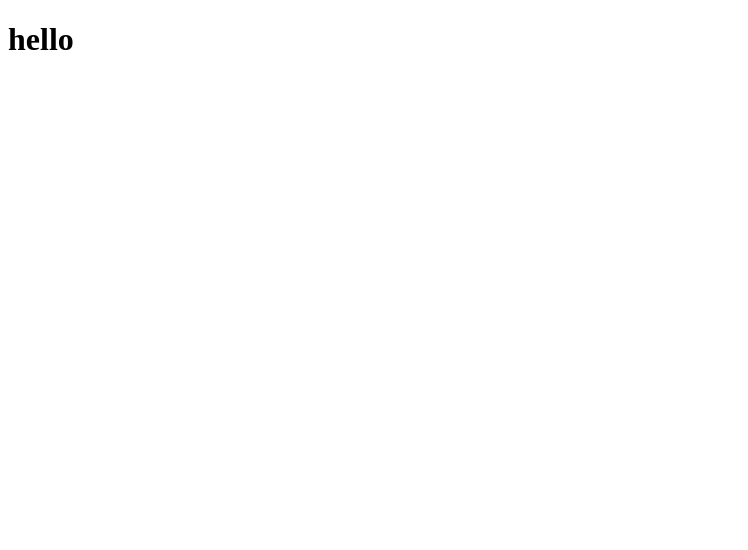
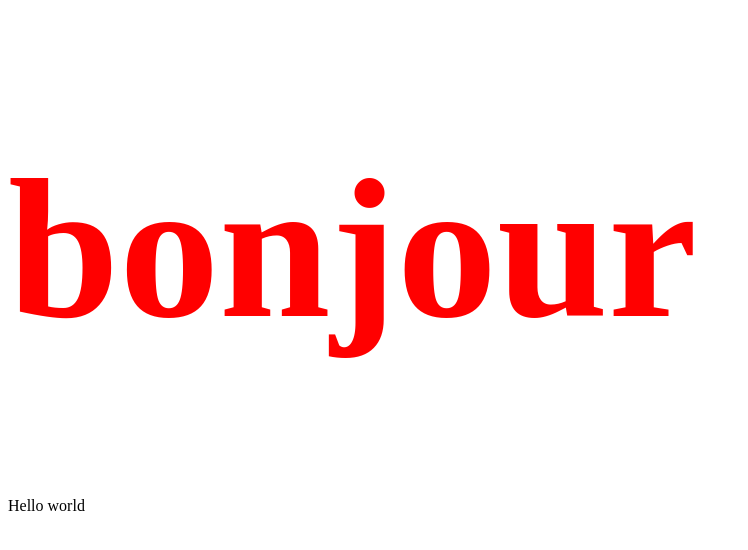
Before and after one commit to anthony1334/js-init, a plain HTML site: page index.html in a window 1280 px wide. Shown: the whole page, without its empty margins (0-748 px from the left). Drawn offline with Linux system fonts and the light colour scheme.

Commit message:
test connection

```diff
--- a/index.html
+++ b/index.html
@@ -4,9 +4,10 @@
     <meta charset="UTF-8">
     <meta http-equiv="X-UA-Compatible" content="IE=edge">
     <meta name="viewport" content="width=device-width, initial-scale=1.0">
-    <title>Document</title>
+    <title>Hello world</title>
 </head>
 <body>
-    <h1>hello</h1>
+    <h1 id ="titre">bonjour</h1>
+    <script src="./script.js"></script>
 </body>
 </html>
--- /dev/null
+++ b/script.js
@@ -0,0 +1,4 @@
+document.writeln("Hello world");
+let title = document.getElementById('titre');
+title.style.color = 'red';
+title.style.fontSize='200px';
```
